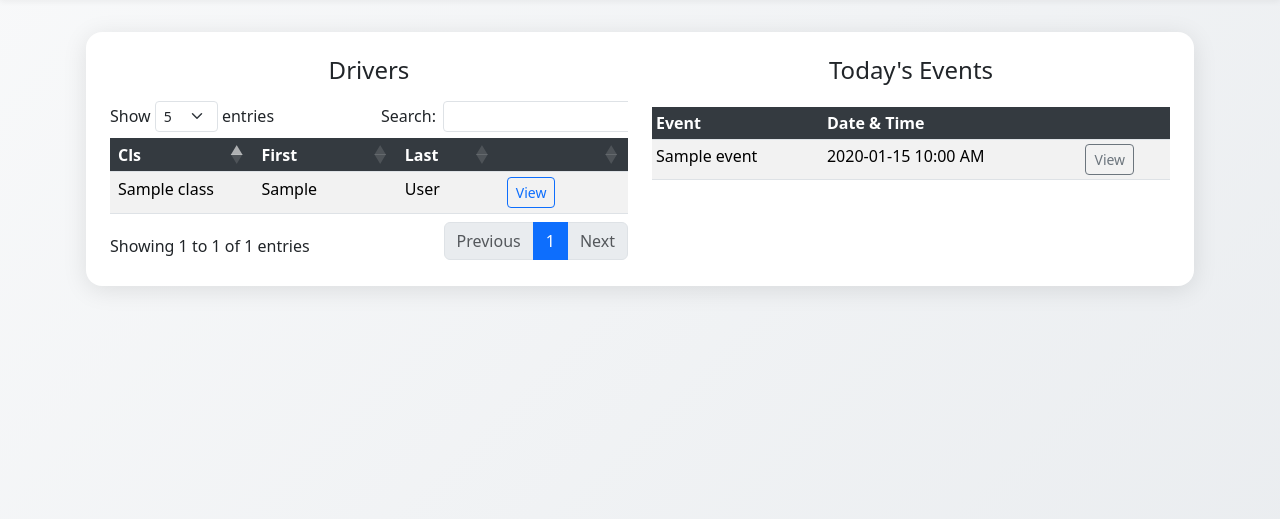
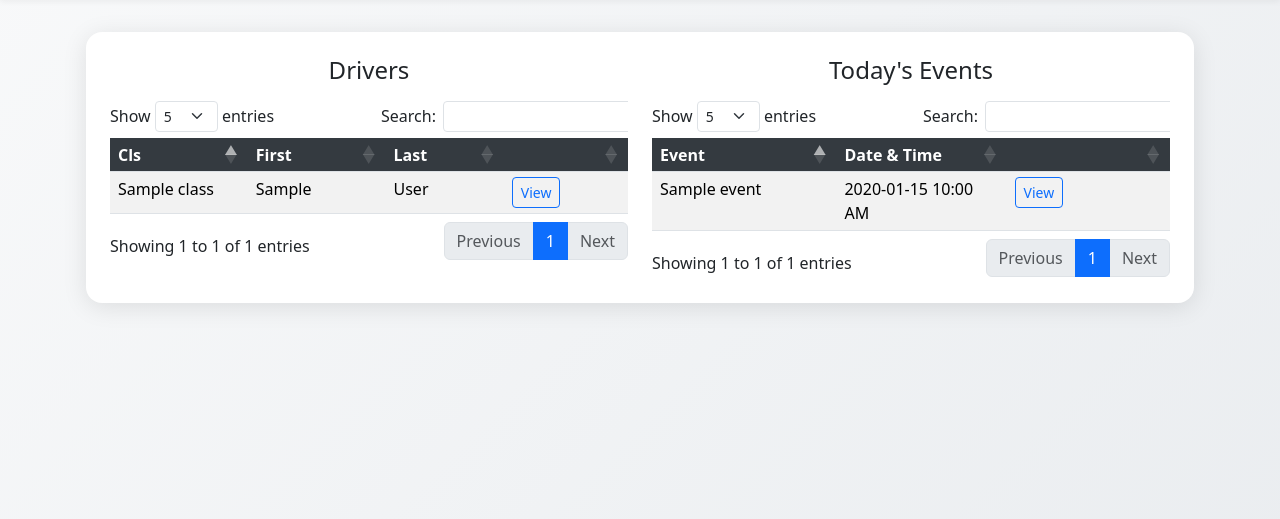
Before and after one commit to johnatrootdynamics/Race-Keeper, a Flask app: template templates/index.html in a window 1280 px wide. Shown: the part 66-585 px from the top of the page. Run offline with Flask 3, Linux system fonts and the light colour scheme; the template is opened without the code that fills it: most values are stand-ins (such as "Sample title", 1, 10 or a date in 2020); some libraries are stand-ins or nearby versions.

Commit message:
Update index.html

```diff
--- a/templates/index.html
+++ b/templates/index.html
@@ -38,9 +38,8 @@
       background-color: #343a40 !important;
       color: #fff;
     }
-    /* make drivers table more compact */
-    #driversTable.table-sm th,
-    #driversTable.table-sm td {
+    /* make tables compact */
+    .table-sm th, .table-sm td {
       padding: 0.3rem 0.5rem;
     }
     /* ---------- Footer ---------- */
@@ -63,7 +62,7 @@
         <div class="col-md-6">
           <h4 class="mb-3 text-center">Drivers</h4>
           {% if drivers %}
-          <!-- hide until DataTables init -->
+          <!-- hidden until DataTables init -->
           <div id="driversTableContainer" style="display: none;">
             <div class="table-responsive">
               <table id="driversTable"
@@ -101,8 +100,11 @@
         <div class="col-md-6">
           <h4 class="mb-3 text-center">Today's Events</h4>
           {% if events %}
+          <!-- hidden until DataTables init -->
+          <div id="eventsTableContainer" style="display: none;">
             <div class="table-responsive">
-            <table id="eventsTodayTable" class="table table-striped table-sm w-100">
+              <table id="eventsTodayTable"
+                     class="table table-striped table-sm w-100">
                 <thead>
                   <tr>
                     <th>Event</th>
@@ -117,12 +119,13 @@
                     <td>{{ e.event_date.strftime('%Y-%m-%d %-I:%M %p') }}</td>
                     <td>
                       <a href="{{ url_for('event_info', event_id=e.id) }}"
-                       class="btn btn-outline-secondary btn-sm">View</a>
+                         class="btn btn-outline-primary btn-sm">View</a>
                     </td>
                   </tr>
                   {% endfor %}
                 </tbody>
               </table>
+            </div>
           </div>
           {% else %}
             <p class="text-center mb-0">No events today.</p>
@@ -150,26 +153,23 @@
 
   <script>
     document.addEventListener('DOMContentLoaded', function () {
-      // drivers table: hide until first draw
+      // Drivers table
       new DataTable('#driversTable', {
         lengthMenu: [5, 10, 25],
         pageLength: 5,
         initComplete: function () {
-          document
-            .getElementById('driversTableContainer')
-            .style.display = 'block';
+          document.getElementById('driversTableContainer').style.display = 'block';
         }
       });
 
-      // events table: no paging/search
-      if (document.querySelector('#eventsTodayTable')) {
+      // Events table—same settings as drivers
       new DataTable('#eventsTodayTable', {
-          paging: false,
-          searching: false,
-          info: false,
-          ordering: false
+        lengthMenu: [5, 10, 25],
+        pageLength: 5,
+        initComplete: function () {
+          document.getElementById('eventsTableContainer').style.display = 'block';
+        }
       });
-      }
     });
   </script>
 </body>
```
Lines whose indentation alone changed are shown as unchanged.
